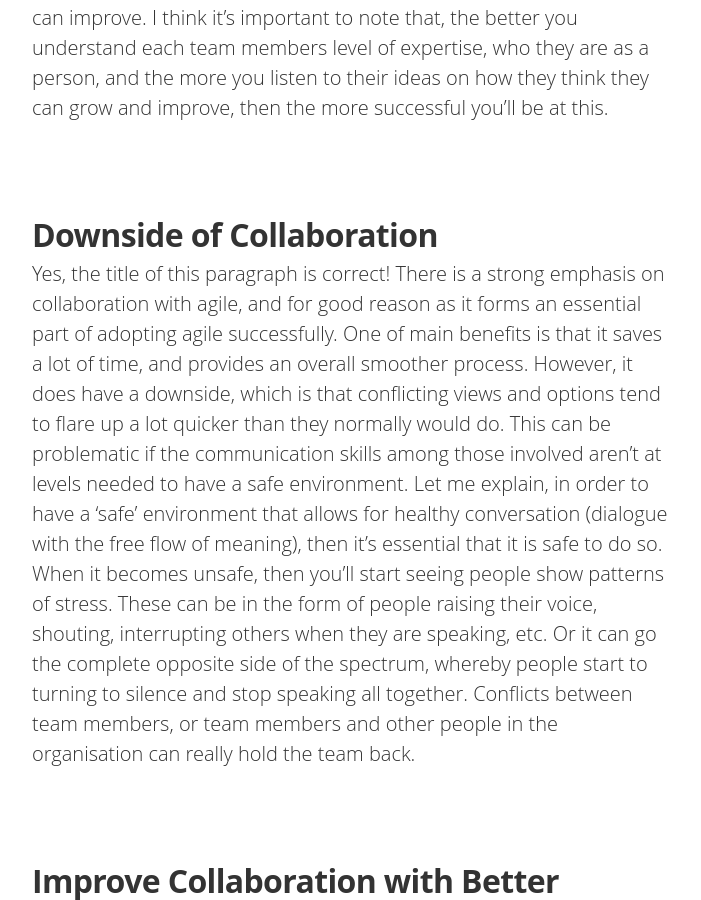
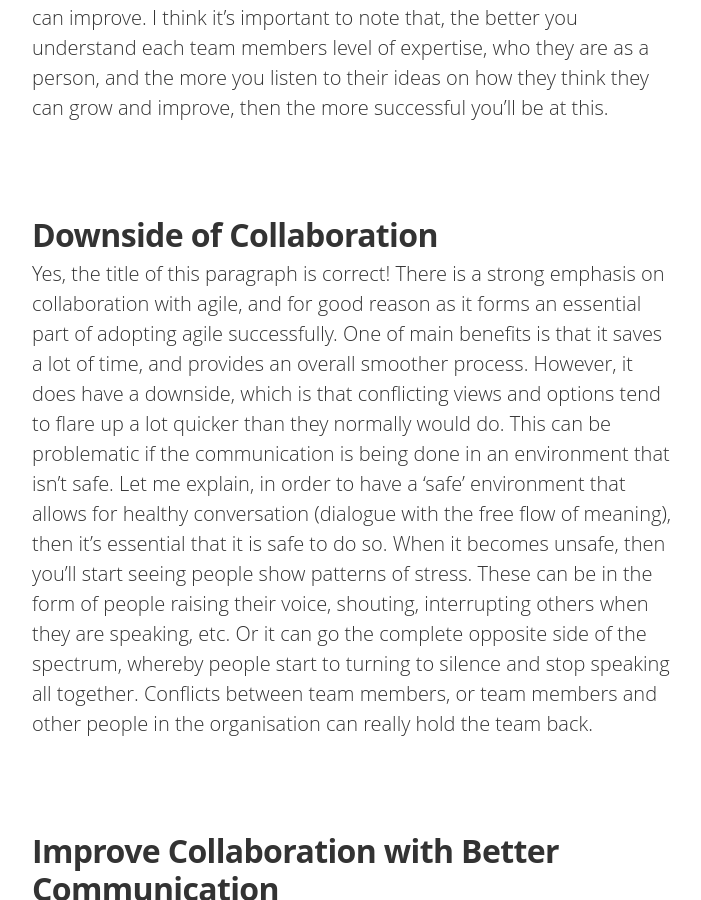
Before and after one commit to IamJackReed/JackReed, a Jekyll site: the page built from _posts/2017-08-05-high-performing-agile-teams-&-the-downside-of-collaboration.markdown, in a window 1280 px wide and 900 px high, scrolled down 2182 px. Shown: the whole window, without its empty margins (288-989 px from the left). Built offline with Jekyll 4.4.1, drawn with Linux system fonts in a browser that asks for light colours; nearby versions of some CDN libraries; some web fonts are replaced; comment, search, counter and statistics services are not loaded.

Commit message:
Update 2017-08-05-high-performing-agile-teams-&-the-downside-of-collaboration.markdown

```diff
--- a/_posts/2017-08-05-high-performing-agile-teams-&-the-downside-of-collaboration.markdown
+++ b/_posts/2017-08-05-high-performing-agile-teams-&-the-downside-of-collaboration.markdown
@@ -16,7 +16,7 @@
 <span style="color:#00000; font-family: 'open sans'; font-size: 1em; font-size: 20px; font-weight: 200; hyphens: none;">Whatever the opposing factors might be that are getting in your way to achieving a high performing agile team, I think the best place to start is with what you can influence, and what better place than us, the people. Agile teams require constant improvement along the way, working alongside each team member during this process is a must. Although people are notorious for being the biggest problem in most things, let alone an agile team. In fact, I'm convinced that anywhere where there are people, there will be problems! '_Let's get rid of them?_' '_wrong!_' People are essential and they're also the most valuable asset! Therefore, they need to be treated as such, be appreciated for their skills, including whatever else they're able to bring to the table as an individual, and as a team member. In order to assist and help build agile teams to reach their full potential, they'll need to be monitored and be provided with feedback in a way that works best for them, so they can see where they can improve. I think it's important to note that, the better you understand each team members level of expertise, who they are as a person, and the more you listen to their ideas on how they think they can grow and improve, then the more successful you'll be at this.
 
 # Downside of Collaboration
-<span style="color:#00000; font-family: 'open sans'; font-size: 1em; font-size: 20px; font-weight: 200; hyphens: none;">Yes, the title of this paragraph is correct! There is a strong emphasis on collaboration with agile, and for good reason as it forms an essential part of adopting agile successfully. One of main benefits is that it saves a lot of time, and provides an overall smoother process. However, it does have a downside, which is that conflicting views and options tend to flare up a lot quicker than they normally would do. This can be problematic if the communication skills among those involved aren't at levels needed to have a safe environment. Let me explain, in order to have a 'safe' environment that allows for healthy conversation (dialogue with the free flow of meaning), then it's essential that it is safe to do so. When it becomes unsafe, then you'll start seeing people show patterns of stress. These can be in the form of people raising their voice, shouting, interrupting others when they are speaking, etc. Or it can go the complete opposite side of the spectrum, whereby people start to turning to silence and stop speaking all together. Conflicts between team members, or team members and other people in the organisation can really hold the team back.
+<span style="color:#00000; font-family: 'open sans'; font-size: 1em; font-size: 20px; font-weight: 200; hyphens: none;">Yes, the title of this paragraph is correct! There is a strong emphasis on collaboration with agile, and for good reason as it forms an essential part of adopting agile successfully. One of main benefits is that it saves a lot of time, and provides an overall smoother process. However, it does have a downside, which is that conflicting views and options tend to flare up a lot quicker than they normally would do. This can be problematic if the communication is being done in an environment that isn't safe. Let me explain, in order to have a 'safe' environment that allows for healthy conversation (dialogue with the free flow of meaning), then it's essential that it is safe to do so. When it becomes unsafe, then you'll start seeing people show patterns of stress. These can be in the form of people raising their voice, shouting, interrupting others when they are speaking, etc. Or it can go the complete opposite side of the spectrum, whereby people start to turning to silence and stop speaking all together. Conflicts between team members, or team members and other people in the organisation can really hold the team back.
 
 # Improve Collaboration with Better Communication
 <span style="color:#00000; font-family: 'open sans'; font-size: 1em; font-size: 20px; font-weight: 200; hyphens: none;">If regular conflicts is an issue, then I'd strongly suggest that you bring this awareness to the team, and/or organisation that so that a better communication strategy can be encouragement. I'd also start listening more, not just when being spoken to directly, but also how the team are speaking with each another, then you'll start noticing signs of stress patterns when they occur. If it does happen, then the focus should be on who is speaking, evaluate the situation, see how they're expressing themselves, and consider possible reasons as to why they're showing signs of stress. It usually comes down to the context of the conversation with at least one of the three reasons below, or a combination of the three:
```
